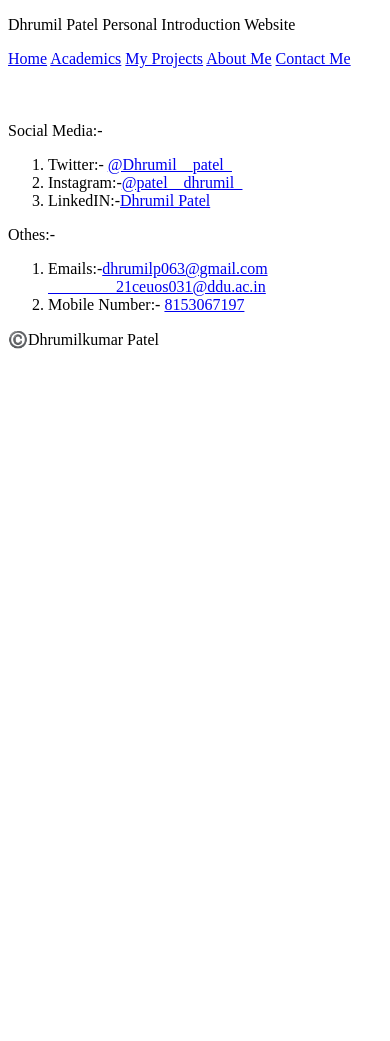
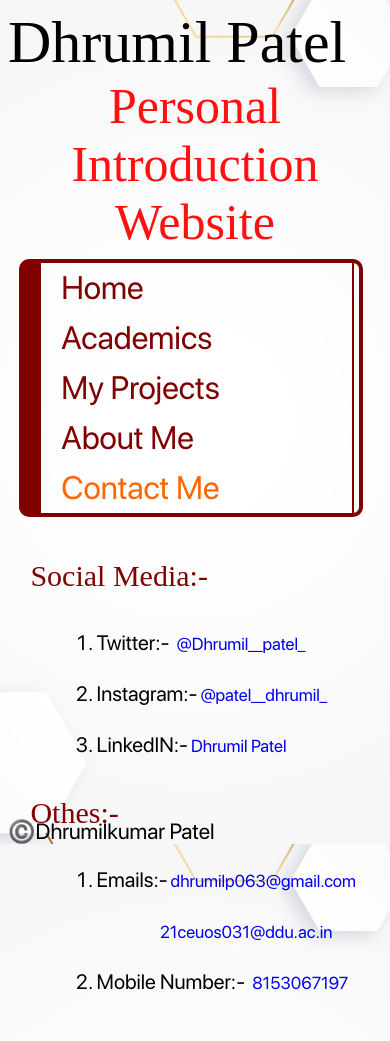
Before and after one commit to dhrumilpatel30/dhrumilpatel30.github.io, a PHP site: page /contact.html in a window 390 px wide. Before the commit the page ends 349 px from the top, so only its background shows below. Run offline with PHP 8.4, Linux system fonts and the light colour scheme; some web fonts are replaced.

Commit message:
Update main.css

```diff
--- a/main.css
+++ b/main.css
@@ -1,47 +1,309 @@
-<!-- About -->
+/*CSS of My project*/
 
-<!DOCTYPE html>
-<html lang="en">
-<link rel="stylesheet" href="main.css">
 
-<head>
-   <meta charset="UTF-8">
-   <title>My Personal Info-</title>
-   <meta name="viewport" content="width=device-width, initial-scale=1.0">
-</head>
+/*Font used in My Website Availabe in fonts folder*/
+@font-face {
+   font-family: 'SF-Display';
+   src: url(fonts/SF-Pro-Display-Bold.woff);
+   font-weight: bold;
+}
+@font-face {
+   font-family: 'SF-Display';
+   src: url(fonts/SF-Pro-Display-Medium.woff);
+   font-weight: 500;
+}
+@font-face {
+   font-family: 'SF-Display';
+   src: url(fonts/SF-Pro-Display-Regular.woff);
+   font-weight: normal;
+}
 
-<body>
-   <!--header code-->
-   <header>
-      <p>
-         <div1>Dhrumil Patel</div1>
-         <div2>Personal Introduction Website</div2>
-      </p>
-   </header>
-   <nav>
-      <a href="index.html" class="option">Home</a>
-      <a href="academics.html" class="option">Academics</a>
-      <a href="projects.html" class="option">My Projects</a>
-      <a href="per_info.html" class="option-selected">About Me</a>
-      <a href="contact.html" class="option">Contact Me</a>
-   </nav>
-   <div9>
-      My Full name is Dhrumilkumar Bharatbhai Patel.<br>
-      Currently I'm pursuing bachelors of technology degree in computer engineering
-      from <a href="https://www.ddu.ac.in/" class="link">Dharmasinh Desai University,Nadiad</a>.I have joined it in September,
-      2021 and going to graduate in 2025. Currently I'm living in my Home at<a href="https://goo.gl/maps/8XmWFEWKHTx58TQH8" class="link"> Dakor</a>.
-      I have completed my HSC and SSC form <a href="https://www.jnvdahod.gov.in/" class="link">Jawahar Navoday Vidyalaya,Dahod-1.</a><br><br>
-      <st> Hobbies and Skills:-</st><br>
-      As my field suggests i am super interested in computers. Even so much work on computer doesn't tiers me. I am
-      always ready for learning new programming languages. As of now i am having knowledge of
-      C,C++,PHP,HTML,CSS,SQL and shell-scripting.
-      I am an active participant of many coding contests.<br>
-      I have also made some projects which are included here, Code of all projects including this website are also
-      available in <a class="link" href="https://github.com/dhrumilpatel30">Github</a>.
-      For further details and queries you're welcome to <a href="contact.html" class="link">contact me.</a>
-      <br><br><st>Thank You</st>
-   </div9>
-   <div6>
-      ©️Dhrumilkumar Patel
-   </div6>
-</body>
+
+@media (max-width: 1450px){
+   div1 {
+      font-size: 60px!important;
+      font-weight: 500;
+      padding: 0px!important;
+      margin: 0px!important;
+      text-align: center!important;
+   }
+   div2 {
+      padding: 0px!important;
+      text-align: center!important;
+      display: flex;
+      margin: 0px!important;
+   }
+}
+@media (max-width:500px){
+   *{
+      font-size:smaller;
+   }
+   table{
+      font-size: larger;
+   }
+   div7,div8{
+      font-size: 30px!important;
+   }
+}
+@media (max-width:660px){
+   div2{
+      text-align: left;
+   }
+   div3{
+      text-align: center!important;
+      display: block!important;
+   }
+   div9{
+      font-size: 24px!important;
+   }
+}
+@media (max-width:1070px) {
+  nav{
+    position: initial;
+    right: 0;
+    top: 0;
+  }
+  nav a {
+    float: none;
+    display: block;
+    text-align: left;
+  }
+  .doublecoloum{
+   column-count: 1!important;
+  }
+}
+/*Addition of Backround Image of the webpage*/
+body {
+   background-image: url(background1.jpg);
+   background-repeat: no-repeat;
+   background-attachment: fixed;
+   background-size: cover;
+   font-family: "SF-Display";
+}
+*{
+   box-sizing: border-box;
+}
+
+a.but1,a.but2{
+   display: inline-block;
+}
+/*All the div used in the website has CSS here*/
+div1 {
+   font-size: 60px;
+   font-weight: 500;
+   margin: 50px;
+   padding-top: 50px;
+}
+div2 {
+   margin-left: 23%;
+   margin-top: 100px;
+   text-align: right;
+   font-size: 50px;
+   font-weight: 500;
+   color: #f11;
+}
+div3{
+   font-size: 80px;
+   display: block;
+   font-family: "SF-Display";
+   display: inline;
+}
+div4{
+   padding-left: 11%;
+   font-weight: 500;
+}
+div5{
+   margin-left: 11%;
+   font-size: 350%;
+   font-weight: 500;
+   display: block;
+   margin-top: 40px;
+}
+div6{
+   font-size: 22px;
+   position: fixed;
+   bottom: 0;
+}
+div7{
+   padding-left: 6%;
+   margin-top: 200px;
+   font-weight: 500;
+   font-size: 250%;
+   color: maroon;
+}
+div8{
+   margin-left: 13%;
+   display: block;
+   font-size:200%;
+   line-height: 50px;
+}
+div9{
+   font-size: 36px;
+   margin: 70px;
+   font-weight: normal;
+   display: block;
+  text-align: justify;
+}
+div10{
+   padding: 50px;
+   display: block;
+   font-weight: 500;
+   font-size: 300%;
+   color: maroon;
+}
+div11{
+   font-size: 300%;
+   color: maroon;
+   margin-left: 7%;
+}
+
+/*CSS of heading*/
+header {
+   font-family: 'SF-Display';
+   font-weight: normal;
+   display: inline;
+}
+
+
+
+/*CSS of the navigation bar*/
+nav {
+   overflow: hidden;
+   width: 92%;
+   /*background-image: url(background2.jpg);
+   background-repeat: no-repeat;
+   background-size: cover;
+   background-position-y: -20px;*/
+   margin-left: 3%;
+   border: 4px solid maroon;
+   border-radius: 10px;
+   text-align: right;
+   border-left: 20px solid maroon;
+   padding-right: 5px;
+   font-size: 18px;
+   border-collapse: collapse;
+}
+
+a.option {
+   border-collapse: collapse;
+   font-family: "SF-Display";
+   text-decoration: none;
+   font-weight: bold;
+   padding-left: 20px;
+   font-size: 180%;
+   line-height: 50px;
+   padding-right: 25px;
+   font-weight: normal;
+   color: maroon;
+   border-left: 2px solid maroon;
+   border-right: 2px solid maroon;
+}
+a.option-selected {
+   border-collapse: collapse;
+   font-family: "SF-Display";
+   text-decoration: none;
+   font-weight: bold;
+   padding-left: 20px;
+   font-size: 180%;
+   line-height: 50px;
+   padding-right: 25px;
+   font-weight: normal;
+   color: #f60;
+   border-left: 2px solid maroon;
+   border-right: 2px solid maroon;
+}
+a.option:hover {
+   font-size: 200%;
+   padding-right: 15px;
+   padding: 15px;
+   color: #f60;
+}
+a.links{
+   text-decoration: none;
+   margin-left: 1%;
+}
+
+
+/*Some additional CSS*/
+st{
+   color: red;
+   font-weight: 500;
+}
+.link{
+   color: #f11;
+   text-decoration: none;
+}
+.doublecoloum{
+   column-count: 2;
+}
+.emoji {
+   padding-left: 4%;
+   font-size: 500%;
+   display: inline;
+}
+red{
+   color: #f22;
+}
+ong{
+   color:#f60;
+   font-size: 65px;
+   font-weight: bold;
+   margin-left: 11%;
+}
+.but1{
+   height:70px;
+   padding: 20px;
+   line-height: 30px;
+   background-color: maroon;
+   border-radius: 10px;
+   color: wheat;
+   margin-bottom: 5px;
+   margin-left: 5px;
+   cursor: pointer;
+   font-size: 80%;
+}
+.but2{
+   height:70px;
+   padding: 20px;
+   line-height: 30px;
+   background-color: maroon;
+   border-radius: 10px;
+   color: wheat;
+   margin-bottom: 0px;
+   margin-left: 9%;
+   cursor: pointer;
+   font-size: 36px;
+}
+table.tabl{
+   width: 90%;
+   margin: 30px;
+   margin-left: 50px;
+}
+
+th {
+
+   font-size: 200%;
+   border: 5px solid darkred;
+   padding: 15px;
+   background-color: rgb(139, 0, 0);
+   color: #fdd;
+}
+
+td {
+   border: 3.5px solid darkred;
+   padding: 10px;
+   font-size: 150%;
+   text-align: center;
+}
+
+td:nth-child(1) {
+   font-size: 180%;
+}
+
+tr:nth-child(even) {
+   background-color: #fcc;
+}
+
+tr:hover {
+   background-color: #f88;
+}
```
